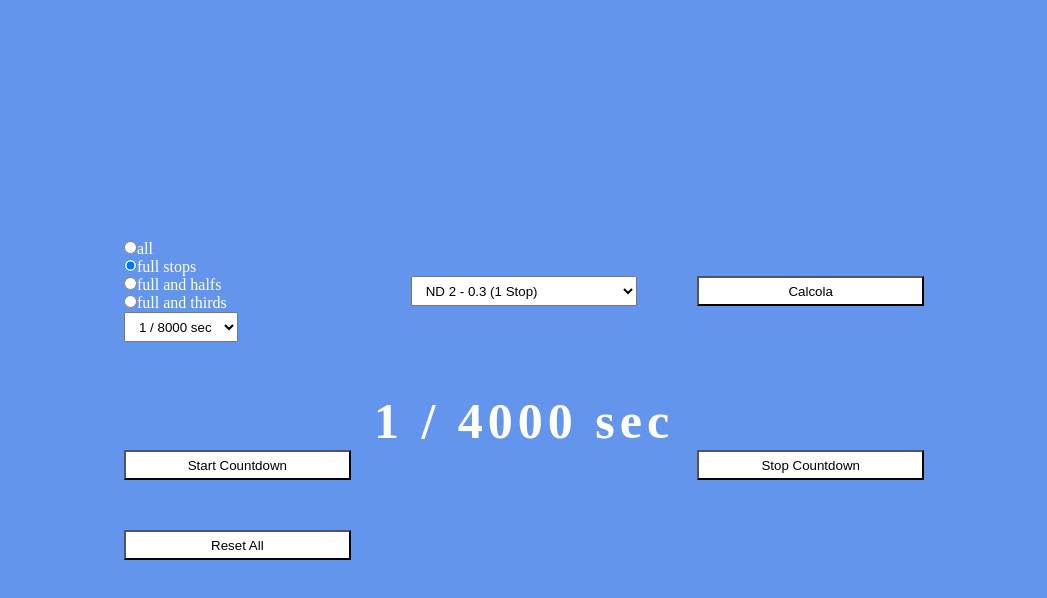
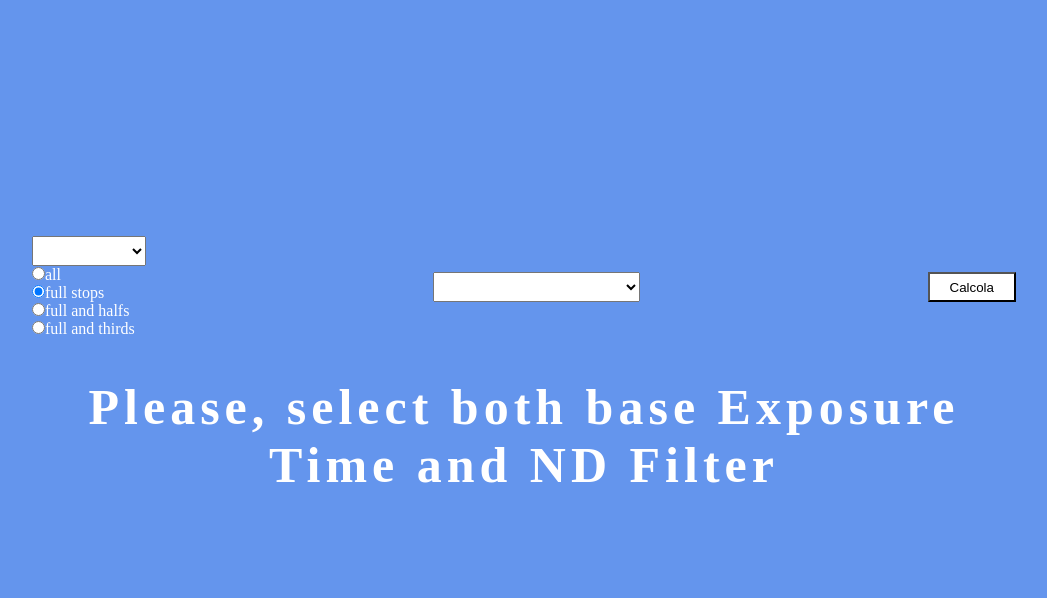
Before and after one commit to Maurizio-Grasso/nd-calculator, a plain HTML site: page index.html in a window 1280 px wide. Both pictures are taken after a click on the button "Calcola". Shown: the whole page, without its empty margins (116-1163 px from the left). Drawn offline with Linux system fonts and the light colour scheme.

Commit message:
Ottimizzazioni Varie

```diff
--- a/data.js
+++ b/data.js
@@ -433,3 +433,10 @@ const ndFiltersAlll = [
         value      : 10
     }
 ];
+
+const stepsAll = [
+    'all' ,
+    'full stops' ,
+    'full and halfs' ,
+    'full and thirds'
+];
--- a/index.html
+++ b/index.html
@@ -11,7 +11,17 @@
 
     <div class="container">
 
+        <div class="row">
+
             <div>
+
+
+                <select  name="exposure-time-initial" id="exposure-time-initial">
+
+                    <!-- Base Exposure Time
+                        Populated by JS    -->
+
+                </select>
 
                 <div class="radio-outer">
 
@@ -22,15 +32,9 @@
 
                 </div>
 
-            <select onchange="getBaseExposureTime()" name="exposure-time-initial" id="exposure-time-initial">
-
-            <!-- Base Exposure Time
-                Populated by JS    -->
-
-            </select>
             </div>
 
-        <select onchange="getNdIntensity()" name="nd-intensity" id="nd-intensity">
+            <select name="nd-intensity" id="nd-intensity">
 
                     <!-- ND Filters List
                     Populated by JS    -->
@@ -39,18 +43,27 @@
 
             <button class="btn--get-exposure" onclick="getNewExposure()">Calcola</button>
 
+        </div>
+
+        <div class="row">
             <h2 id="new-exposure"> </h2>
+        </div>
+
+        <div class="row countdown-box hidden">
             <button class="btn--countdown" onclick="runCountdown()">Start Countdown</button>
 
-        <button class="btn--clear-countdown" onclick="stopCountdown()">Stop Countdown</button>
+            <button class="btn--clear-countdown" onclick="stopCountdown()" disabled >Stop Countdown</button>
 
-        <h2 id="countdown"> </h2>
+            <span id="countdown"> </span>
+            <button class="btn--reset-all" onclick="resetAll()">Reset All</button>
 
-        <button class="btn--reset-all" onclick="resetAll()">Reset All</button>
+        </div>
+
 
 
     </div>
     <script src="data.js"></script>
     <script src="main.js"></script>
+
 </body>
 </html>
--- a/main.js
+++ b/main.js
@@ -1,52 +1,59 @@
 'use strict';
-
-const stepsAll = ['all' , 'full stops' , 'full and halfs' , 'full and thirds'];
 
 // Elements
 
-const elTimesList   = document.getElementById('exposure-time-initial');
-const elNdFilters   = document.getElementById('nd-intensity');
-const elNewTime     = document.getElementById('new-exposure');
-const elCountdown   = document.getElementById('countdown');
-const elRadioSteps  = document.querySelector('.radio-outer');
-const elNewExp      = document.querySelector('.btn--get-exposure');
+const elTimesList      = document.getElementById('exposure-time-initial');
+const elNdFilters      = document.getElementById('nd-intensity');
+const elNewTime        = document.getElementById('new-exposure');
+const elCountdown      = document.getElementById('countdown');
+const elRadioSteps     = document.querySelector('.radio-outer');
+const elNewExp         = document.querySelector('.btn--get-exposure');
+const elCountdownBox   = document.querySelector('.countdown-box');
+const elCountdownAbort = document.querySelector('.btn--clear-countdown');
+const elCountdownRun   = document.querySelector('.btn--countdown');
+const elResetAll       = document.querySelector('.btn--reset-all');
 
 let baseExposureIndex, ndStops, newTime, timer;
 
-init();
-
-function init() {
 printRadioValues();
 printTimes();
 printNds();
 
-    baseExposureIndex = 0;              // Primo elemento dell'array (default: 1/8000)
-    ndStops = ndFiltersAlll[0].value;   // = 1
+function resetAll() {
+
+    stopCountdown();
+    toggleControls(false);
+    hideCountdownBox();
 }
 
-function resetAll() {
-    stopCountdown();
-    init();
-    toggleControls(false);
+function showCountdownBox(){
+    elCountdownBox.classList.remove('hidden');
+    elCountdown.textContent = '';
+}
+
+function hideCountdownBox(){
+    elCountdownBox.classList.add('hidden');
 }
 
 function toggleControls(bool) {
-    console.log("bool = " + bool);
+
     elTimesList.disabled = bool;
     elNdFilters.disabled = bool;
     elNewExp.disabled    = bool;
+    elCountdownRun.disabled = bool;
+    elCountdownAbort.disabled = bool ? false : true;
 
-    const radioSteps = document.querySelectorAll('input[name=steps]');
+    const radioStepsAll = document.querySelectorAll('input[name=steps]');
 
-    radioSteps.forEach(el => {
+    radioStepsAll.forEach(el => {
         el.disabled = bool;
     });
 }
 
+
+function setSteps() {
     // In base alla scelta dell'utente (radio button) determina
     // Quali stop e frazioni di stop mostrare nella select
-
-function setSteps() {
 
     let steps = Number(document.querySelector('input[name=steps]:checked').value);
 
@@ -68,12 +75,10 @@ function setSteps() {
                         }
 }
 
-
+function printTimes(){
     // Inserisce nella relativa select i tempi di posa che sarà possibile selezionare
 
-function printTimes(){
-
-    elTimesList.innerHTML = '';
+    elTimesList.innerHTML = `<option value="-1"></option>`;
 
     let skip = setSteps();
 
@@ -81,15 +86,22 @@ function printTimes(){
         if(skip(i)) continue
         else elTimesList.innerHTML += `<option value="${i}">${exposureTimesAll[i].label}</option>`;
     }
+
+    baseExposureIndex = -1; // default
+
 }
 
+function printNds(){
     // Stampa nella relativa select tutti i filtri ND supportati dall'applicazione
 
-function printNds(){
-    elNdFilters.innerHTML = '';
+    elNdFilters.innerHTML = `<option value="-1"></option> `;
+
     ndFiltersAlll.forEach((element , index) => {
         elNdFilters.innerHTML += `<option value="${index}">${element.label}</option> `;
     });
+
+    ndStops = -1;   // default
+
 }
 
 function printRadioValues() {
@@ -107,37 +119,46 @@ function printRadioValues() {
 
     }
 
-    document.getElementById('steps-1').checked = true;
+    document.getElementById('steps-1').checked = true;  // di default viene selezionata opzione 1 (full stops)
 
 }
 
-//  Legge tempo di posa selezionato dall'utente
+function getNewExposure() {
+    //  Calcola il nuovo tempo di posa
 
-function getBaseExposureTime() {
-    baseExposureIndex = parseInt(elTimesList.value);
+    // parametri necessari non selezionati
+    if(Number(elTimesList.value) === -1 || Number(elNdFilters.value) === -1){
+        elNewTime.textContent = "Please, select both base Exposure Time and ND Filter"
+        return;
     }
 
-//  Legge filtro ND selezionato dall'utente
-
-function getNdIntensity() {
-    ndStops = parseInt(ndFiltersAlll[elNdFilters.value].value);
+    // Parametri non modificati rispetto al calcolo precedente
+    if( baseExposureIndex === Number(elTimesList.value) &&  ndStops === Number(ndFiltersAlll[elNdFilters.value].value) ) {
+        console.log("Stai cercando di eseguire la stessa ricerca. Non proseguirò");
+        return;
     }
 
-//  Calcola il nuovo tempo di posa
+    console.log("Sto Calcolando nuovo tempo di posa");  // debug
 
-function getNewExposure() {
+    baseExposureIndex = parseInt(elTimesList.value);
+    ndStops = parseInt(ndFiltersAlll[elNdFilters.value].value);
 
-    // Posizioni (dell'array) che separano il tempo iniziale da quello risultante
-    let indexOffset = ndStops * 4;
+    hideCountdownBox();
 
-    // Se il tempo risultante è fra quelli gestiti dall'array viene restituito l'elemento stesso dell'array
+    let indexOffset = ndStops * 4;  // Posizioni (dell'array) che separano il tempo iniziale da quello risultante
+
+    //  Se il tempo risultante È fra quelli gestiti dall'array
+    //  viene stampato l'elemento stesso dell'array
 
     if( baseExposureIndex + indexOffset <= exposureTimesAll.length - 1 ) {
-        newTime = exposureTimesAll[baseExposureIndex + indexOffset].label;
-        elNewTime.innerHTML = newTime;
+
+        elNewTime.textContent = exposureTimesAll[baseExposureIndex + indexOffset].label;
+        newTime = exposureTimesAll[baseExposureIndex + indexOffset].value;
+
     }
 
-    // Se il tempo risultante NON è fra quelli gestiti dall'array viene effettuato il calcolo
+    //  Se il tempo risultante NON è fra quelli gestiti dall'array
+    //  viene effettuato il calcolo tramite ciclo for
 
     else if ( baseExposureIndex + indexOffset > exposureTimesAll.length - 1 ) {
 
@@ -150,12 +171,14 @@ function getNewExposure() {
         elNewTime.innerHTML = timeString(formatTime(newTime));
     }
 
+    if (newTime >= 5) showCountdownBox(); //  Per tempi di almeno 5 secondi mostra box countdown
+
 }
 
+
+function formatTime(time) {
     // Passato come argomento il tempo di posa in secondi, restituisce un array che
     // indica il tempo nel formato [secondi , minuti , ore]
-
-function formatTime(time) {
 
     let timeSeconds = 0;
     let timeMinutes = 0;
@@ -175,9 +198,9 @@ function formatTime(time) {
     return [timeSeconds , timeMinutes , timeHours];
 }
 
-// Restituisce una stringa indicante il tempo di posa nel formato "X h X min X sec"
 
 function timeString(time) {
+    // Restituisce una stringa indicante il tempo di posa nel formato "X h X min X sec"
 
     let timeString  = '';
 
@@ -194,12 +217,12 @@ function timeString(time) {
 
 
 function runCountdown() {
+    //  Avvia countDown
 
     if (typeof newTime !== 'number') return;
     if (timer) return;
 
     console.log("sono nel countdown");
-
     toggleControls(true);
 
     let time = newTime;
@@ -212,11 +235,14 @@ function runCountdown() {
             timer = null;
         } else
             elCountdown.textContent = timeString(formatTime(time--));
-    }, 10);    // debug only (replace with 1000)
+    }, 50);    // debug only (replace with 1000)
 }
 
 function stopCountdown() {
+    // Interrompe CountDown
+    toggleControls(false);
+
     if (timer) clearInterval(timer);
     timer = null;
-    elCountdown.textContent = '';
+    elCountdown.textContent = 'Timer Stopper';
 }
--- a/style.css
+++ b/style.css
@@ -11,18 +11,29 @@ body {
 
 .container {
     min-height: 100vh;
-    max-width: 800px;
+    max-width: 1024px;
+
     margin: auto;
+
     display: flex;
+    justify-content: space-between;
     align-items: center;
     align-content: center;
-    justify-content: space-between;
     flex-wrap: wrap;
-
 }
 
 .container > * {
     flex: 0 0 calc(100% / 3 - 40px );
+}
+
+.row {
+    flex: 0 0 100%;
+    display: flex;
+    flex-direction: row;
+    width: 100%;
+    justify-content: space-between;
+    align-items: center;
+    padding: 20px;
 }
 
 
@@ -42,7 +53,7 @@ select option {
 .container h2 {
     flex-basis: 100%;
     text-align: center;
-    margin-top: 50px;
+    /* margin-top: 50px; */
     font-size: 50px;
     letter-spacing: 5px;
 }
@@ -52,5 +63,5 @@ select option {
 }
 
 .hidden {
-    display: none;
+    visibility: hidden;
 }
```
Lines whose indentation alone changed are shown as unchanged.
